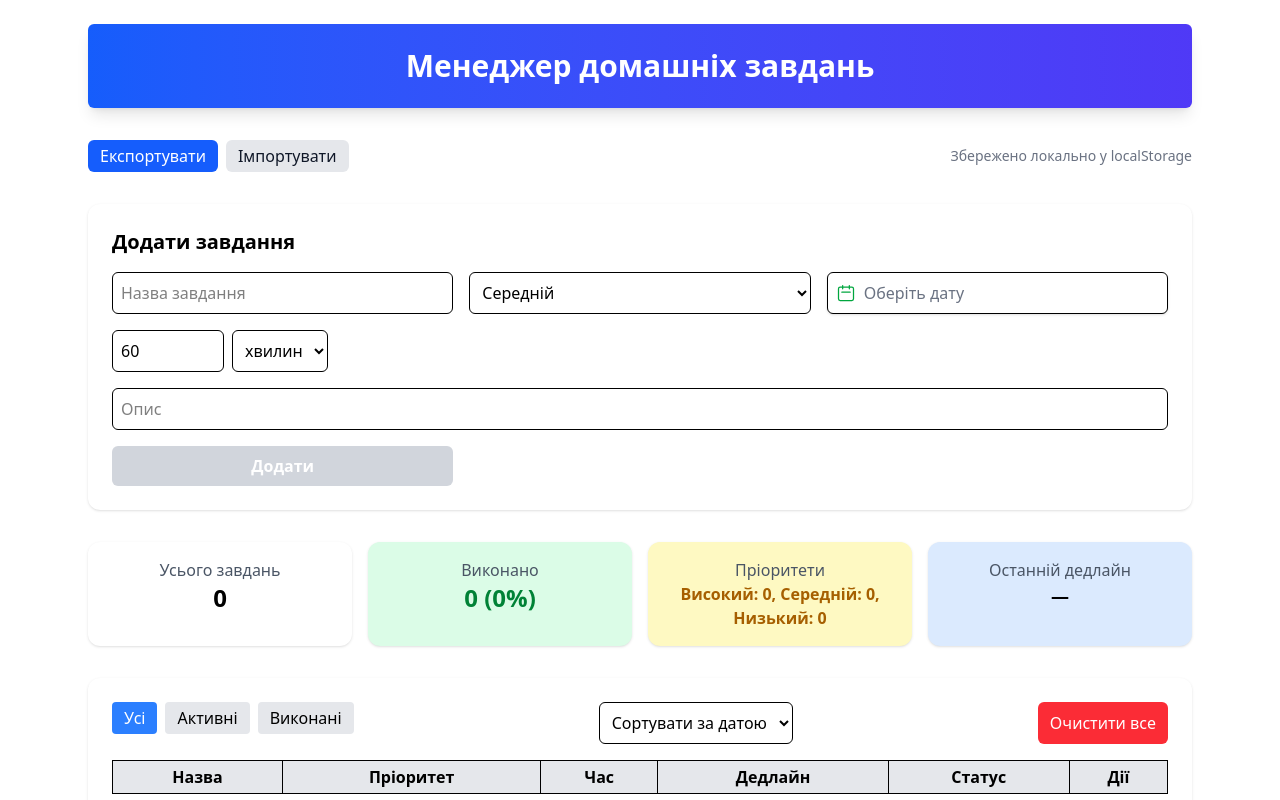
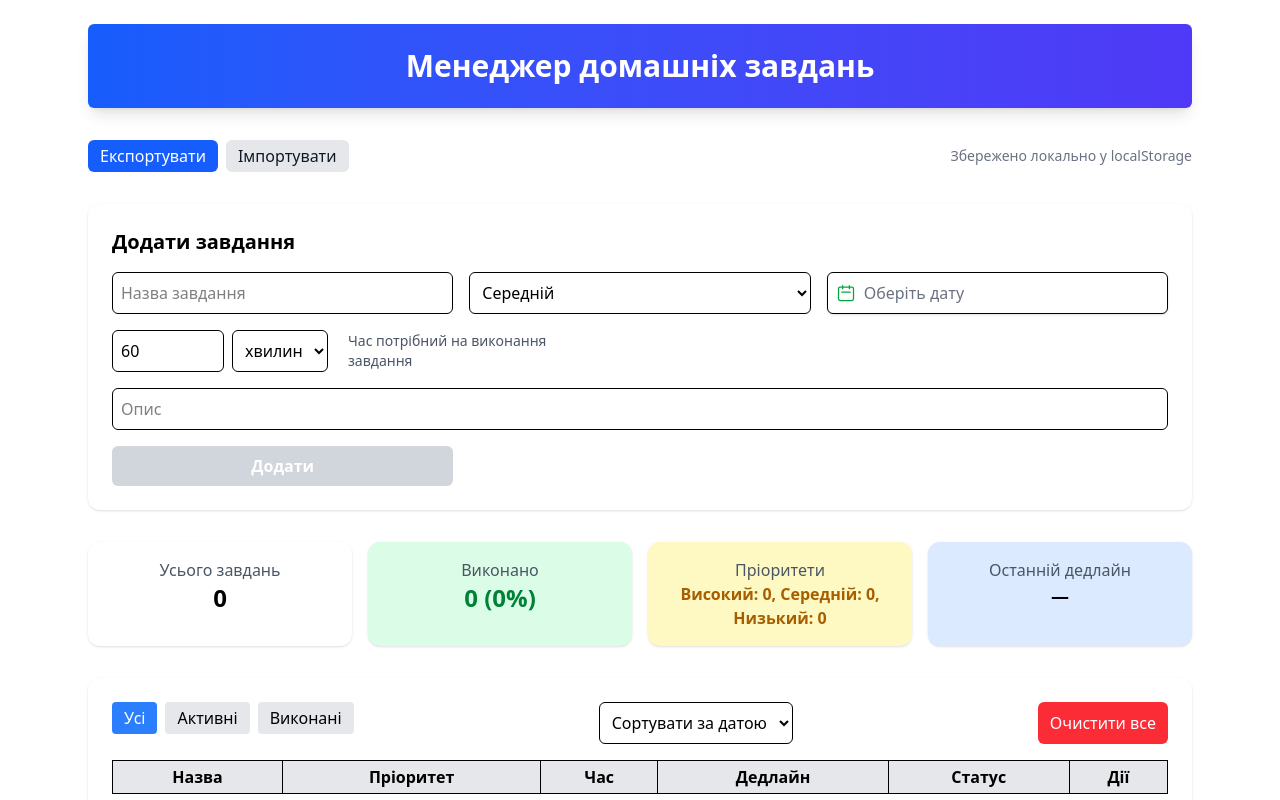
Before and after one commit to difuz1x/KursovaRepository, a React (Vite) app in the folder TaskManager/: page / in a window 1280 px wide. Shown: the top 800 px of the page. Built offline with nearby package versions, Linux system fonts and the light colour scheme.

Commit message:
feat(ui): add helper label 'Час потрібний на виконання завдання' next to minutes input when set to 60

```diff
--- a/TaskManager/src/components/TaskForm.tsx
+++ b/TaskManager/src/components/TaskForm.tsx
@@ -133,15 +133,26 @@ export default function TaskForm({ addTask, existingTasks }: Props) {
             value={form.timeValue}
             onChange={(e) => setForm({ ...form, timeValue: Number(e.target.value) })}
             className="border rounded-md p-2 w-28"
+            aria-label="Час виконання"
           />
           <select
             value={form.timeUnit}
             onChange={(e) => setForm({ ...form, timeUnit: e.target.value as "minutes" | "hours" })}
             className="border rounded-md p-2"
+            aria-label="Одиниця часу"
           >
             <option value="minutes">хвилин</option>
             <option value="hours">годин</option>
           </select>
+
+          {/* Right-side helper label. Show when minutes === 60 and unit is minutes, otherwise keep space reserved */}
+          <div className="ml-3 text-sm text-gray-600" style={{ minWidth: 260 }}>
+            {form.timeUnit === "minutes" && Number(form.timeValue) === 60 ? (
+              <span className="font-medium">Час потрібний на виконання завдання</span>
+            ) : (
+              <span className="text-gray-400">&nbsp;</span>
+            )}
+          </div>
         </div>
   {errors.estimated && <div className="text-red-600 text-sm col-span-full">{errors.estimated}</div>}
         <input
```
